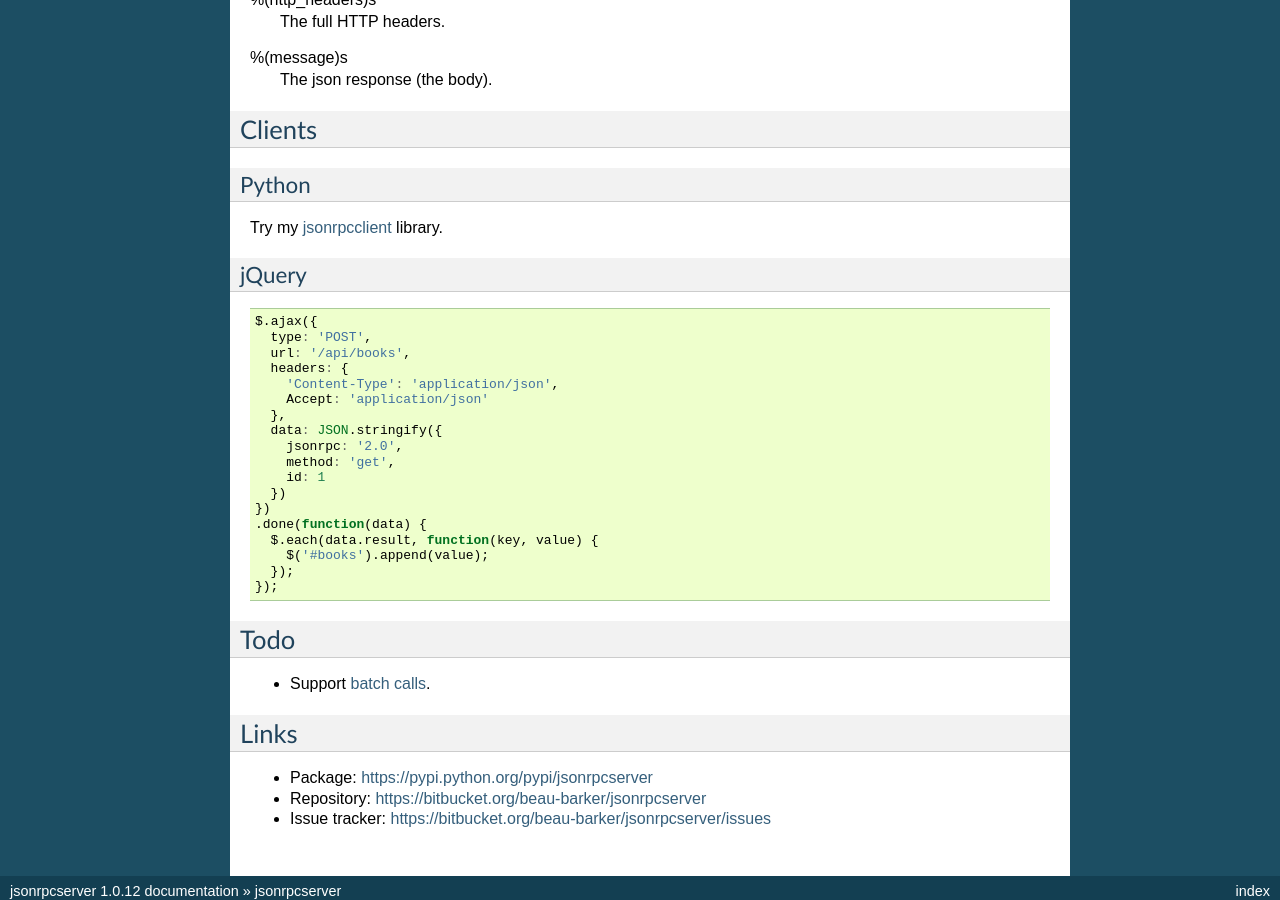
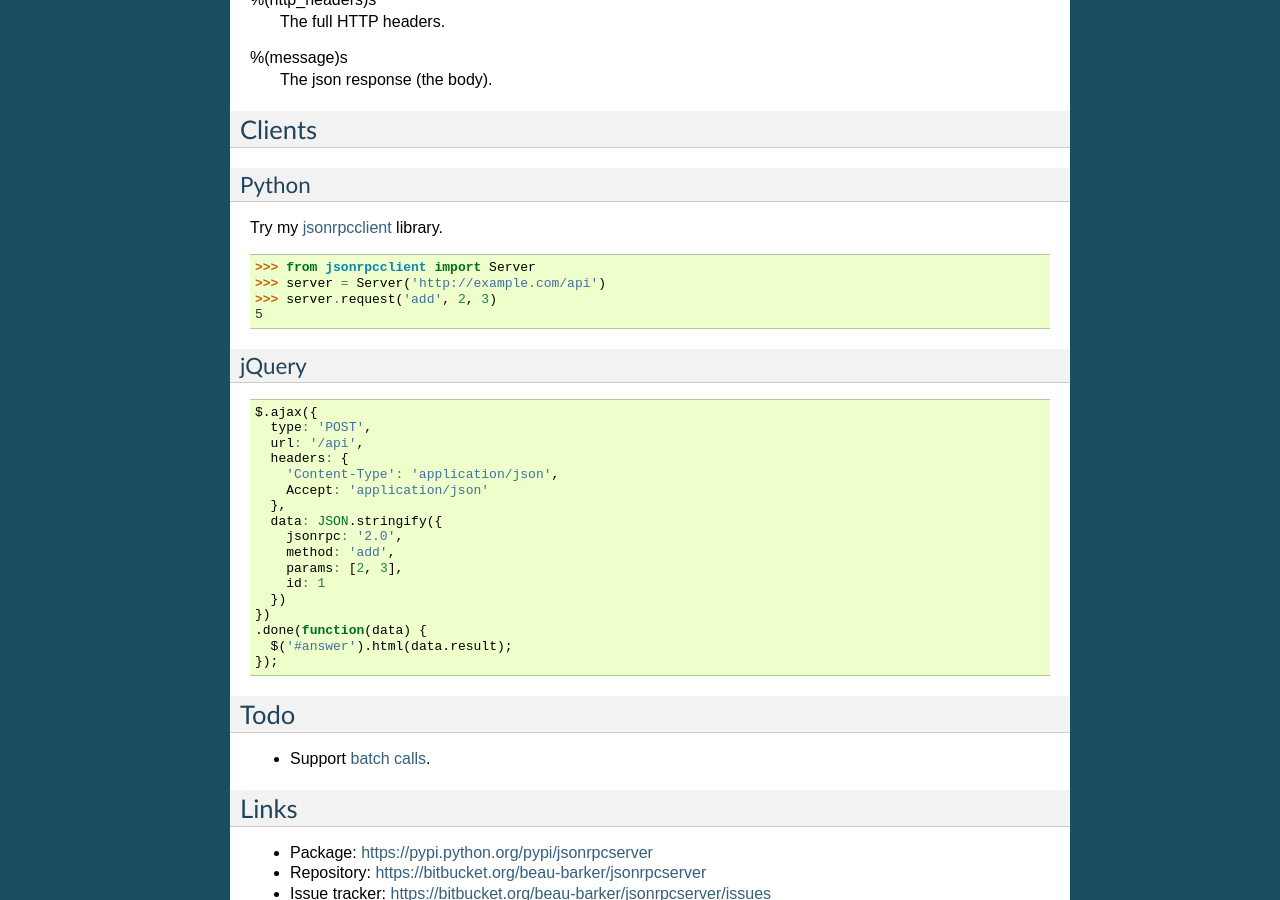
Before and after one commit to explodinglabs/jsonrpcserver, a Sphinx documentation site: the page built from doc/index.rst, in a window 1280 px wide and 900 px high, scrolled down 2658 px. Built offline with Sphinx 7.4.7, drawn with Linux system fonts in a browser that asks for light colours.

Commit message:
Updated client examples.

```diff
--- a/doc/index.rst
+++ b/doc/index.rst
@@ -174,6 +174,13 @@ Python
 
 Try my `jsonrpcclient <https://jsonrpcclient.readthedocs.org/>`_ library.
 
+.. sourcecode:: python
+
+    >>> from jsonrpcclient import Server
+    >>> server = Server('http://example.com/api')
+    >>> server.request('add', 2, 3)
+    5
+
 jQuery
 ~~~~~~
 
@@ -181,21 +188,20 @@ jQuery
 
   $.ajax({
     type: 'POST',
-    url: '/api/books',
+    url: '/api',
     headers: {
       'Content-Type': 'application/json',
       Accept: 'application/json'
     },
     data: JSON.stringify({
       jsonrpc: '2.0',
-      method: 'get',
+      method: 'add',
+      params: [2, 3],
       id: 1
     })
   })
   .done(function(data) {
-    $.each(data.result, function(key, value) {
-      $('#books').append(value);
-    });
+    $('#answer').html(data.result);
   });
 
 Todo
```
